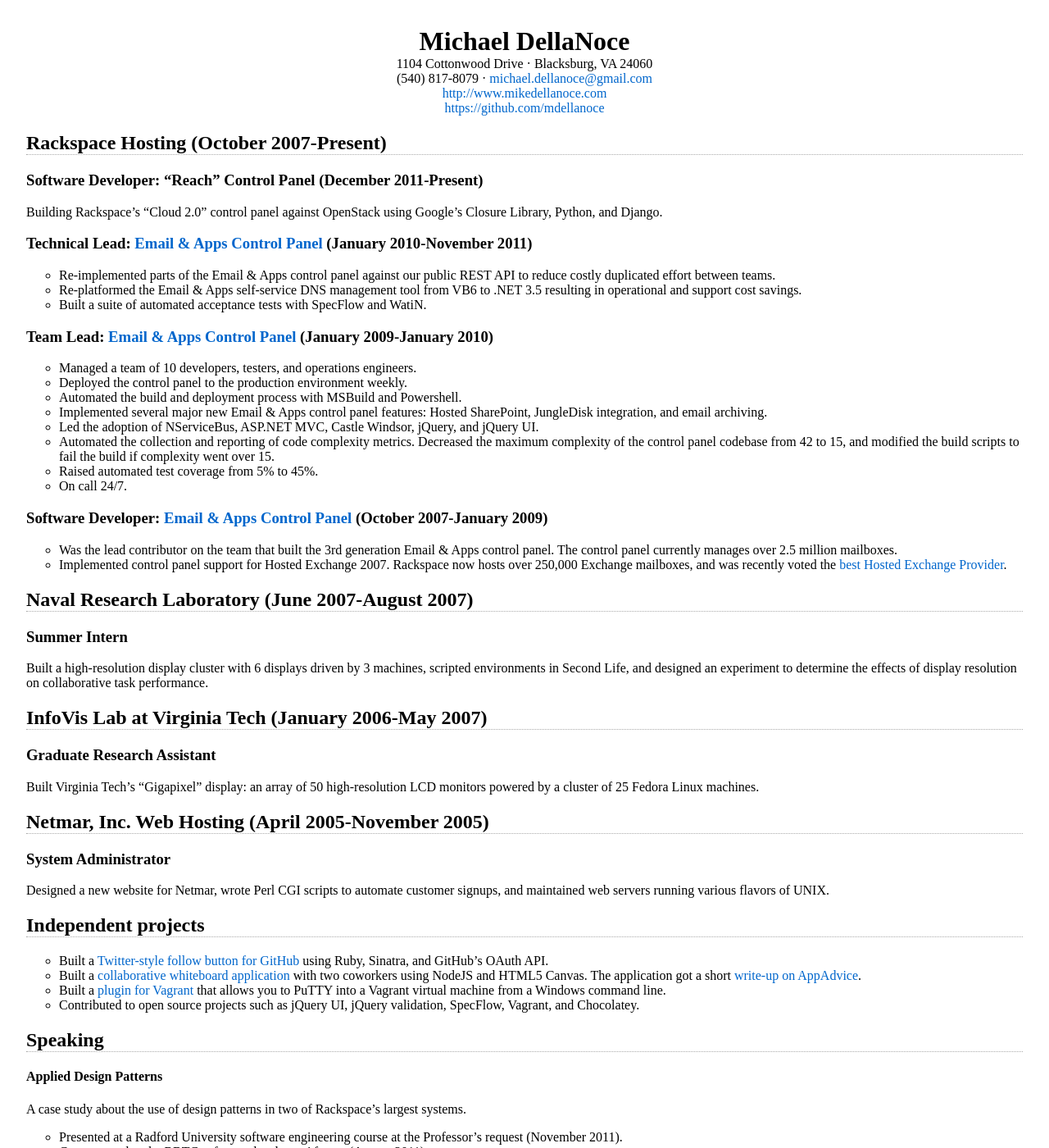
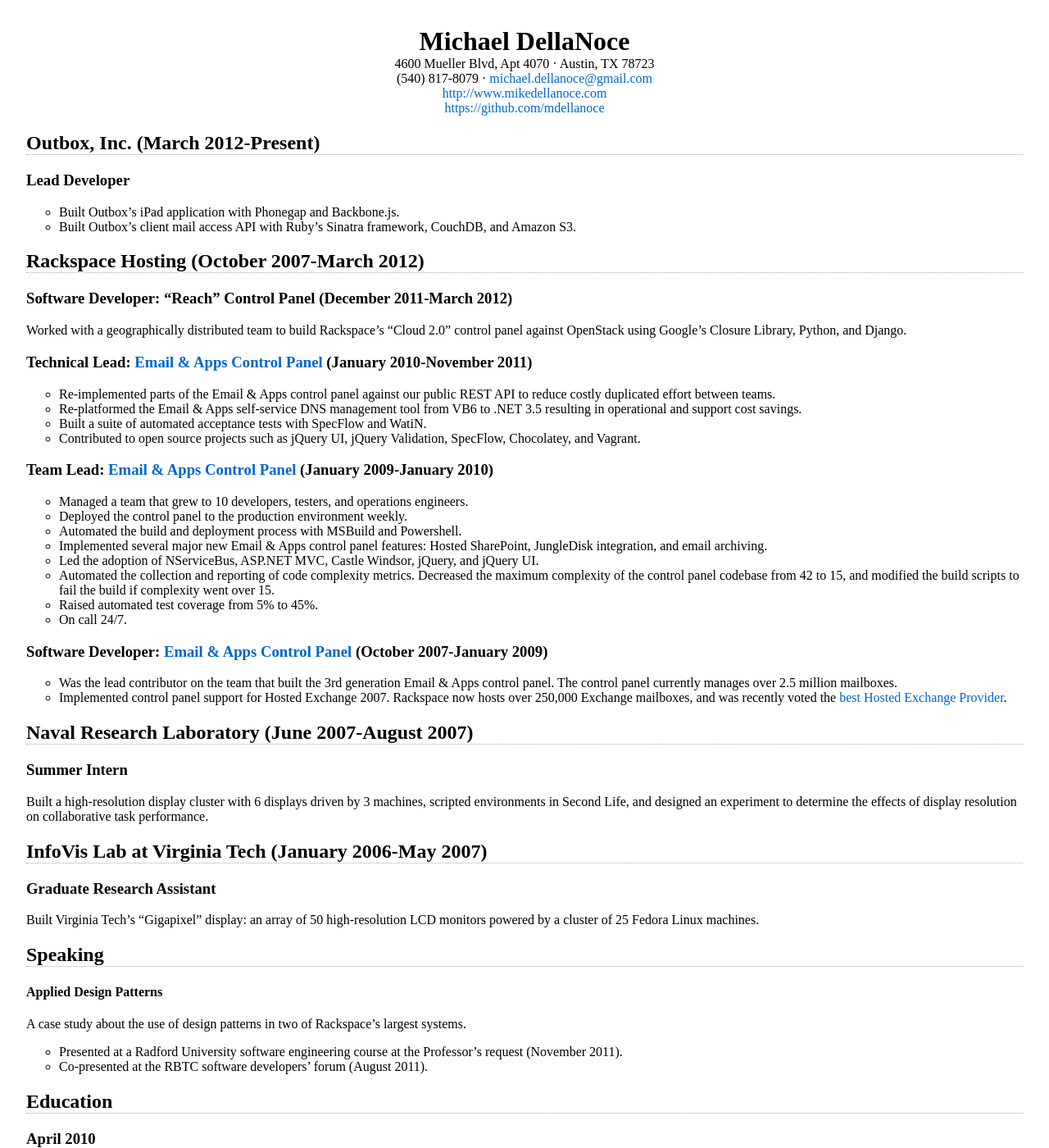
Before and after one commit to mdellanoce/mdellanoce.github.com, a Jekyll site: the page built from resume/index.markdown, in a window 1280 px wide and 1400 px high. Shown: the whole window at 82% size. Built offline with Jekyll 4.4.1, drawn with Linux system fonts in a browser that asks for light colours.

Commit message:
update resume

```diff
--- a/resume/index.markdown
+++ b/resume/index.markdown
@@ -5,27 +5,34 @@
 
 <div id="header">
   <h1>Michael DellaNoce</h1>
-  <div>1104 Cottonwood Drive &middot; Blacksburg, VA 24060</div>
+  <div>4600 Mueller Blvd, Apt 4070 &middot; Austin, TX 78723</div>
   <div>(540) 817-8079 &middot; <a href="mailto:michael.dellanoce@gmail.com">michael.dellanoce@gmail.com</a></div>
   <div><a href="http://www.mikedellanoce.com">http://www.mikedellanoce.com</a></div>
   <div><a href="https://github.com/mdellanoce">https://github.com/mdellanoce</a></div>
 </div>
 
-## Rackspace Hosting (October 2007-Present)
+## Outbox, Inc. (March 2012-Present)
+### Lead Developer
 
-### Software Developer: "Reach" Control Panel (December 2011-Present)
+* Built Outbox's iPad application with Phonegap and Backbone.js.
+* Built Outbox's client mail access API with Ruby's Sinatra framework, CouchDB, and Amazon S3.
 
-Building Rackspace's "Cloud 2.0" control panel against OpenStack using Google's Closure Library, Python, and Django.
+## Rackspace Hosting (October 2007-March 2012)
+
+### Software Developer: "Reach" Control Panel (December 2011-March 2012)
+
+Worked with a geographically distributed team to build Rackspace's "Cloud 2.0" control panel against OpenStack using Google's Closure Library, Python, and Django.
 
 ### Technical Lead: [Email & Apps Control Panel](https://cp.rackspace.com) (January 2010-November 2011)
 
 * Re-implemented parts of the Email & Apps control panel against our public REST API to reduce costly duplicated effort between teams.
 * Re-platformed the Email & Apps self-service DNS management tool from VB6 to .NET 3.5 resulting in operational and support cost savings.
 * Built a suite of automated acceptance tests with SpecFlow and WatiN.
+* Contributed to open source projects such as jQuery UI, jQuery Validation, SpecFlow, Chocolatey, and Vagrant.
 
 ### Team Lead: [Email & Apps Control Panel](https://cp.rackspace.com) (January 2009-January 2010)
 
-* Managed a team of 10 developers, testers, and operations engineers.
+* Managed a team that grew to 10 developers, testers, and operations engineers.
 * Deployed the control panel to the production environment weekly.
 * Automated the build and deployment process with MSBuild and Powershell.
 * Implemented several major new Email & Apps control panel features: Hosted SharePoint, JungleDisk integration, and email archiving.
@@ -48,18 +55,6 @@
 ### Graduate Research Assistant
 
 Built Virginia Tech's "Gigapixel" display: an array of 50 high-resolution LCD monitors powered by a cluster of 25 Fedora Linux machines.
-
-## Netmar, Inc. Web Hosting (April 2005-November 2005)
-### System Administrator
-
-Designed a new website for Netmar, wrote Perl CGI scripts to automate customer signups, and maintained web servers running various flavors of UNIX.
-
-## Independent projects
-
-* Built a [Twitter-style follow button for GitHub](http://octophile.com) using Ruby, Sinatra, and GitHub's OAuth API.
-* Built a [collaborative whiteboard application](http://sketchwith.us) with two coworkers using NodeJS and HTML5 Canvas. The application got a short [write-up on AppAdvice](http://appadvice.com/appnn/2011/12/web-app-sketchwith-us-paints-with-friends-html).
-* Built a [plugin for Vagrant](http://rubygems.org/gems/vagrant-putty) that allows you to PuTTY into a Vagrant virtual machine from a Windows command line.
-* Contributed to open source projects such as jQuery UI, jQuery validation, SpecFlow, Vagrant, and Chocolatey.
 
 ## Speaking
 #### Applied Design Patterns
```
